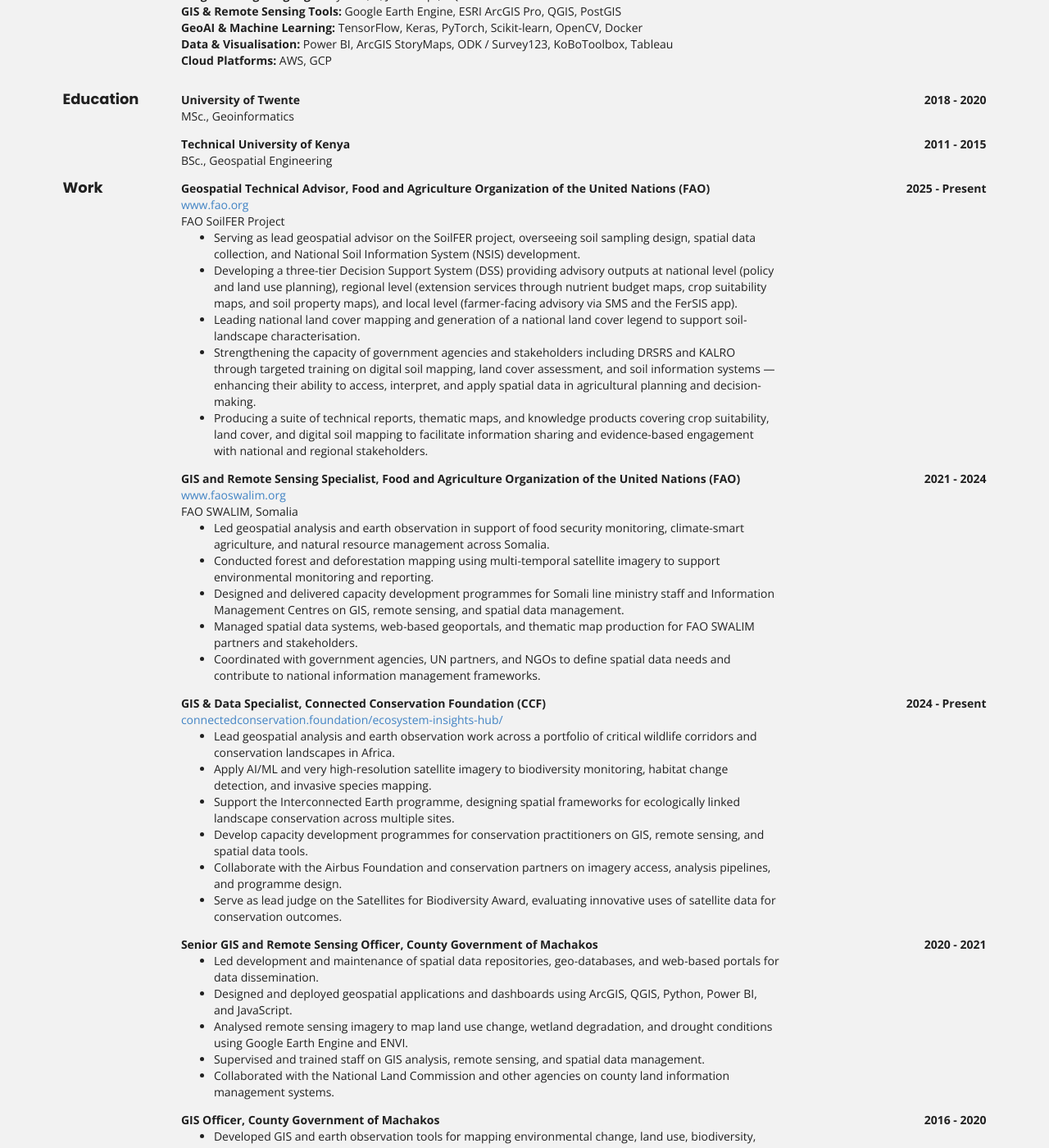
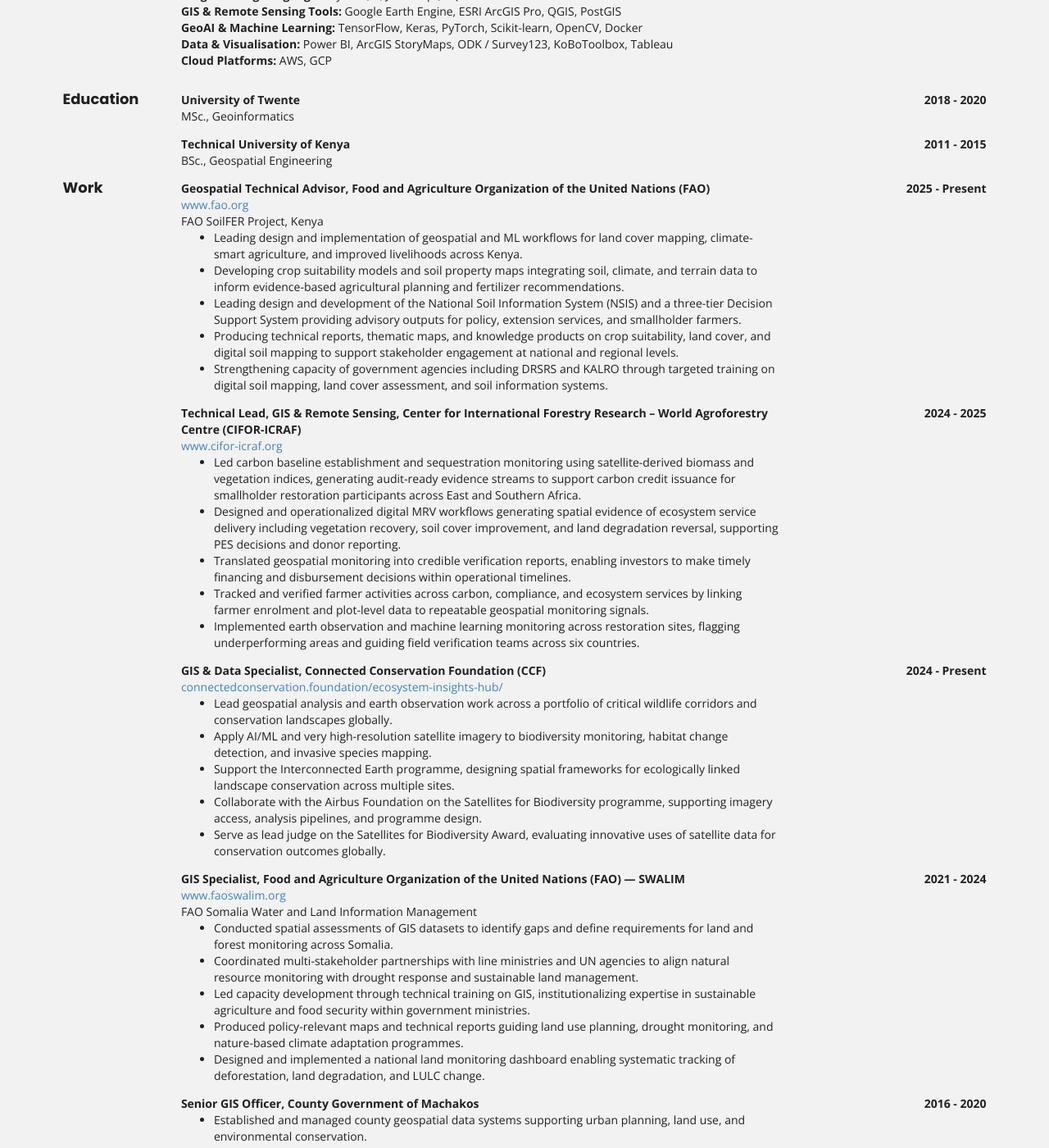
Before and after one commit to japhethkimeu/japhethkimeu.github.io, a Jekyll site: the page built from bio/index.html, in a window 1280 px wide and 1400 px high, scrolled down 300 px. Shown: the whole window at 82% size. Built offline with Jekyll 4.4.1, drawn with Linux system fonts in a browser that asks for light colours; some of the changed text lies outside the part shown.

Commit message:
Update work history, add CIFOR-ICRAF, memberships and certifications

```diff
--- a/_data/bio.json
+++ b/_data/bio.json
@@ -128,28 +128,28 @@
       "website": "https://www.fao.org",
       "startDate": "2025-12-01",
       "endDate": "Present",
-      "summary": "FAO SoilFER Project",
+      "summary": "FAO SoilFER Project, Kenya",
       "highlights": [
-        "Serving as lead geospatial advisor on the SoilFER project, overseeing soil sampling design, spatial data collection, and National Soil Information System (NSIS) development.",
-        "Developing a three-tier Decision Support System (DSS) providing advisory outputs at national level (policy and land use planning), regional level (extension services through nutrient budget maps, crop suitability maps, and soil property maps), and local level (farmer-facing advisory via SMS and the FerSIS app).",
-        "Leading national land cover mapping and generation of a national land cover legend to support soil-landscape characterisation.",
-        "Strengthening the capacity of government agencies and stakeholders including DRSRS and KALRO through targeted training on digital soil mapping, land cover assessment, and soil information systems \u2014 enhancing their ability to access, interpret, and apply spatial data in agricultural planning and decision-making.",
-        "Producing a suite of technical reports, thematic maps, and knowledge products covering crop suitability, land cover, and digital soil mapping to facilitate information sharing and evidence-based engagement with national and regional stakeholders."
+        "Leading design and implementation of geospatial and ML workflows for land cover mapping, climate-smart agriculture, and improved livelihoods across Kenya.",
+        "Developing crop suitability models and soil property maps integrating soil, climate, and terrain data to inform evidence-based agricultural planning and fertilizer recommendations.",
+        "Leading design and development of the National Soil Information System (NSIS) and a three-tier Decision Support System providing advisory outputs for policy, extension services, and smallholder farmers.",
+        "Producing technical reports, thematic maps, and knowledge products on crop suitability, land cover, and digital soil mapping to support stakeholder engagement at national and regional levels.",
+        "Strengthening capacity of government agencies including DRSRS and KALRO through targeted training on digital soil mapping, land cover assessment, and soil information systems."
       ]
     },
     {
-      "company": "Food and Agriculture Organization of the United Nations (FAO)",
-      "position": "GIS and Remote Sensing Specialist",
-      "website": "https://www.faoswalim.org",
-      "startDate": "2021-09-01",
-      "endDate": "2024-12-31",
-      "summary": "FAO SWALIM, Somalia",
+      "company": "Center for International Forestry Research \u2013 World Agroforestry Centre (CIFOR-ICRAF)",
+      "position": "Technical Lead, GIS & Remote Sensing",
+      "website": "https://www.cifor-icraf.org",
+      "startDate": "2024-01-01",
+      "endDate": "2025-12-31",
+      "summary": "",
       "highlights": [
-        "Led geospatial analysis and earth observation in support of food security monitoring, climate-smart agriculture, and natural resource management across Somalia.",
-        "Conducted forest and deforestation mapping using multi-temporal satellite imagery to support environmental monitoring and reporting.",
-        "Designed and delivered capacity development programmes for Somali line ministry staff and Information Management Centres on GIS, remote sensing, and spatial data management.",
-        "Managed spatial data systems, web-based geoportals, and thematic map production for FAO SWALIM partners and stakeholders.",
-        "Coordinated with government agencies, UN partners, and NGOs to define spatial data needs and contribute to national information management frameworks."
+        "Led carbon baseline establishment and sequestration monitoring using satellite-derived biomass and vegetation indices, generating audit-ready evidence streams to support carbon credit issuance for smallholder restoration participants across East and Southern Africa.",
+        "Designed and operationalized digital MRV workflows generating spatial evidence of ecosystem service delivery including vegetation recovery, soil cover improvement, and land degradation reversal, supporting PES decisions and donor reporting.",
+        "Translated geospatial monitoring into credible verification reports, enabling investors to make timely financing and disbursement decisions within operational timelines.",
+        "Tracked and verified farmer activities across carbon, compliance, and ecosystem services by linking farmer enrolment and plot-level data to repeatable geospatial monitoring signals.",
+        "Implemented earth observation and machine learning monitoring across restoration sites, flagging underperforming areas and guiding field verification teams across six countries."
       ]
     },
     {
@@ -160,40 +160,40 @@
       "endDate": "Present",
       "summary": "",
       "highlights": [
-        "Lead geospatial analysis and earth observation work across a portfolio of critical wildlife corridors and conservation landscapes in Africa.",
+        "Lead geospatial analysis and earth observation work across a portfolio of critical wildlife corridors and conservation landscapes globally.",
         "Apply AI/ML and very high-resolution satellite imagery to biodiversity monitoring, habitat change detection, and invasive species mapping.",
         "Support the Interconnected Earth programme, designing spatial frameworks for ecologically linked landscape conservation across multiple sites.",
-        "Develop capacity development programmes for conservation practitioners on GIS, remote sensing, and spatial data tools.",
-        "Collaborate with the Airbus Foundation and conservation partners on imagery access, analysis pipelines, and programme design.",
-        "Serve as lead judge on the Satellites for Biodiversity Award, evaluating innovative uses of satellite data for conservation outcomes."
+        "Collaborate with the Airbus Foundation on the Satellites for Biodiversity programme, supporting imagery access, analysis pipelines, and programme design.",
+        "Serve as lead judge on the Satellites for Biodiversity Award, evaluating innovative uses of satellite data for conservation outcomes globally."
+      ]
+    },
+    {
+      "company": "Food and Agriculture Organization of the United Nations (FAO) \u2014 SWALIM",
+      "position": "GIS Specialist",
+      "website": "https://www.faoswalim.org",
+      "startDate": "2021-01-01",
+      "endDate": "2024-01-31",
+      "summary": "FAO Somalia Water and Land Information Management",
+      "highlights": [
+        "Conducted spatial assessments of GIS datasets to identify gaps and define requirements for land and forest monitoring across Somalia.",
+        "Coordinated multi-stakeholder partnerships with line ministries and UN agencies to align natural resource monitoring with drought response and sustainable land management.",
+        "Led capacity development through technical training on GIS, institutionalizing expertise in sustainable agriculture and food security within government ministries.",
+        "Produced policy-relevant maps and technical reports guiding land use planning, drought monitoring, and nature-based climate adaptation programmes.",
+        "Designed and implemented a national land monitoring dashboard enabling systematic tracking of deforestation, land degradation, and LULC change."
       ]
     },
     {
       "company": "County Government of Machakos",
-      "position": "Senior GIS and Remote Sensing Officer",
-      "startDate": "2020-08-22",
-      "endDate": "2021-08-31",
+      "position": "Senior GIS Officer",
+      "website": "",
+      "startDate": "2016-01-01",
+      "endDate": "2020-12-31",
       "summary": "",
       "highlights": [
-        "Led development and maintenance of spatial data repositories, geo-databases, and web-based portals for data dissemination.",
-        "Designed and deployed geospatial applications and dashboards using ArcGIS, QGIS, Python, Power BI, and JavaScript.",
-        "Analysed remote sensing imagery to map land use change, wetland degradation, and drought conditions using Google Earth Engine and ENVI.",
-        "Supervised and trained staff on GIS analysis, remote sensing, and spatial data management.",
-        "Collaborated with the National Land Commission and other agencies on county land information management systems."
-      ]
-    },
-    {
-      "company": "County Government of Machakos",
-      "position": "GIS Officer",
-      "startDate": "2016-01-11",
-      "endDate": "2020-08-21",
-      "summary": "",
-      "highlights": [
-        "Developed GIS and earth observation tools for mapping environmental change, land use, biodiversity, and food security.",
-        "Collected and processed spatial data from UAV, satellite imagery, and LiDAR sources alongside field surveys.",
-        "Built image classification and analysis workflows using Python, R, and machine learning methods.",
-        "Trained staff and partners on natural resource data collection and geospatial analysis.",
-        "Collaborated with NGOs and government bodies to support natural resource management policy."
+        "Established and managed county geospatial data systems supporting urban planning, land use, and environmental conservation.",
+        "Spearheaded design of the County Land Resources Management System, enhancing transparency in land resources mapping and environmental monitoring.",
+        "Delivered GIS-based tools and thematic maps to strengthen policy formulation on urban development and water resource management.",
+        "Coordinated inter-agency collaboration with the National Land Commission, aligning county spatial data systems with national land management frameworks."
       ]
     }
   ],
@@ -219,5 +219,29 @@
       "endDate": "",
       "summary": "Discussing the role of earth observation and AI in advancing conservation outcomes across Africa's critical wildlife corridors and landscapes."
     }
+  ],
+  "memberships": [
+    {
+      "organization": "International Society of Photogrammetry and Remote Sensing (ISPRS)",
+      "role": "Member"
+    },
+    {
+      "organization": "Group on Earth Observations Biodiversity Observation Network (GEO BON)",
+      "role": "Contributor"
+    }
+  ],
+  "certifications": [
+    {
+      "name": "Spatial Data Science: The New Frontier in Analytics",
+      "issuer": "ESRI"
+    },
+    {
+      "name": "Machine Learning",
+      "issuer": "Coursera"
+    },
+    {
+      "name": "Global Standard for Nature-based Solutions",
+      "issuer": "IUCN"
+    }
   ]
 }
```
